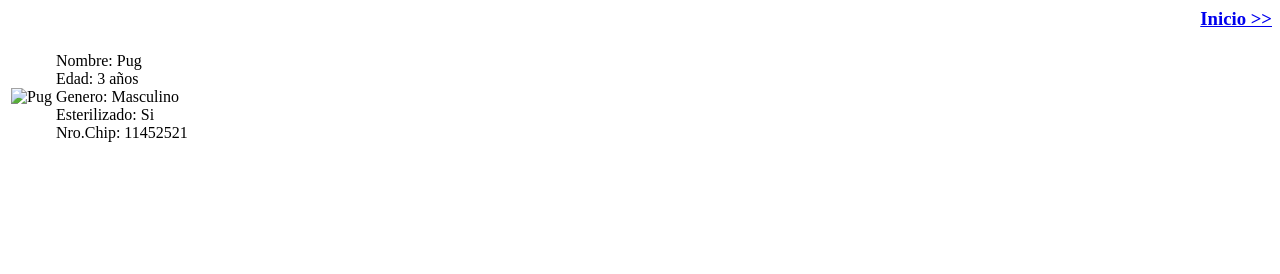
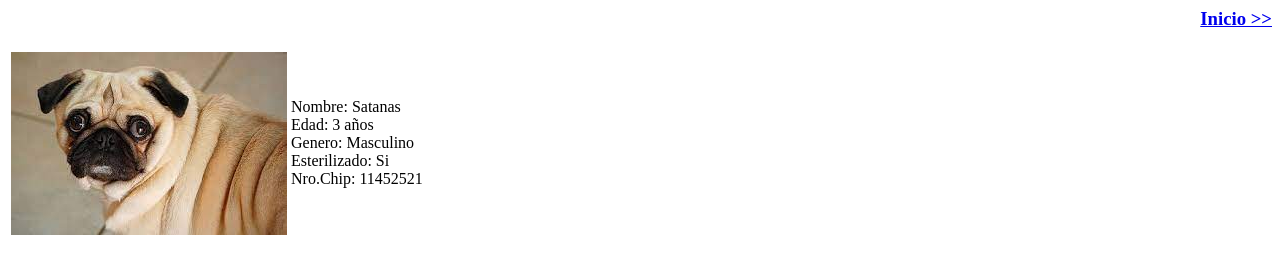
Before and after one commit to mart-godoy/ayuda-a-un-peludo, a plain HTML site: page ayuda-a-un-peludo/perritos/satanas.html in a window 1280 px wide. Drawn offline with Linux system fonts and the light colour scheme.

Commit message:
Update satanas.html

```diff
--- a/ayuda-a-un-peludo/perritos/satanas.html
+++ b/ayuda-a-un-peludo/perritos/satanas.html
@@ -7,10 +7,10 @@
         <table>
             <tr>
                 <td>
-                    <img src="IMG/pug.jpg" alt="Pug">
+                    <img src="../IMG/pug.jpg" alt="Pug">
                 </td>
                 <td>
-                    Nombre: Pug</br>
+                    Nombre: Satanas</br>
                     Edad: 3 años</br>
                     Genero: Masculino</br>
                     Esterilizado: Si</br>
```
